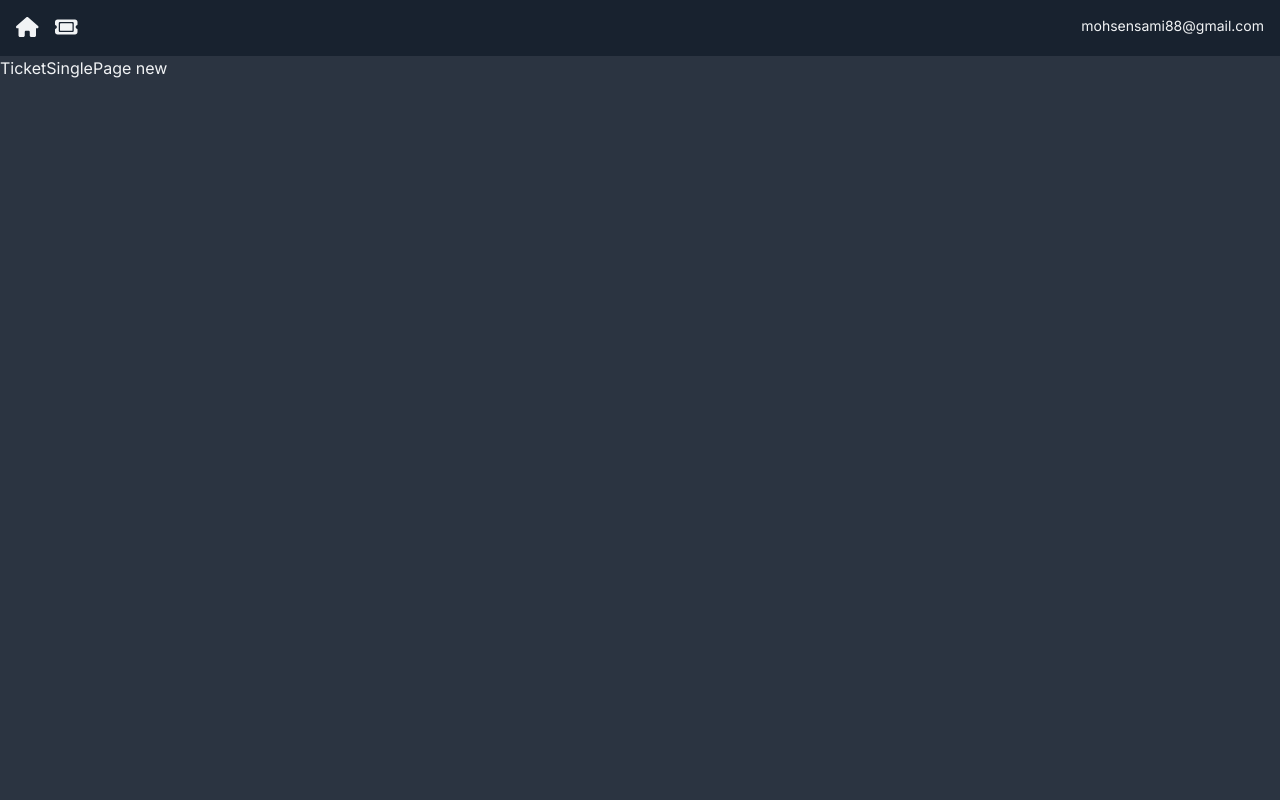
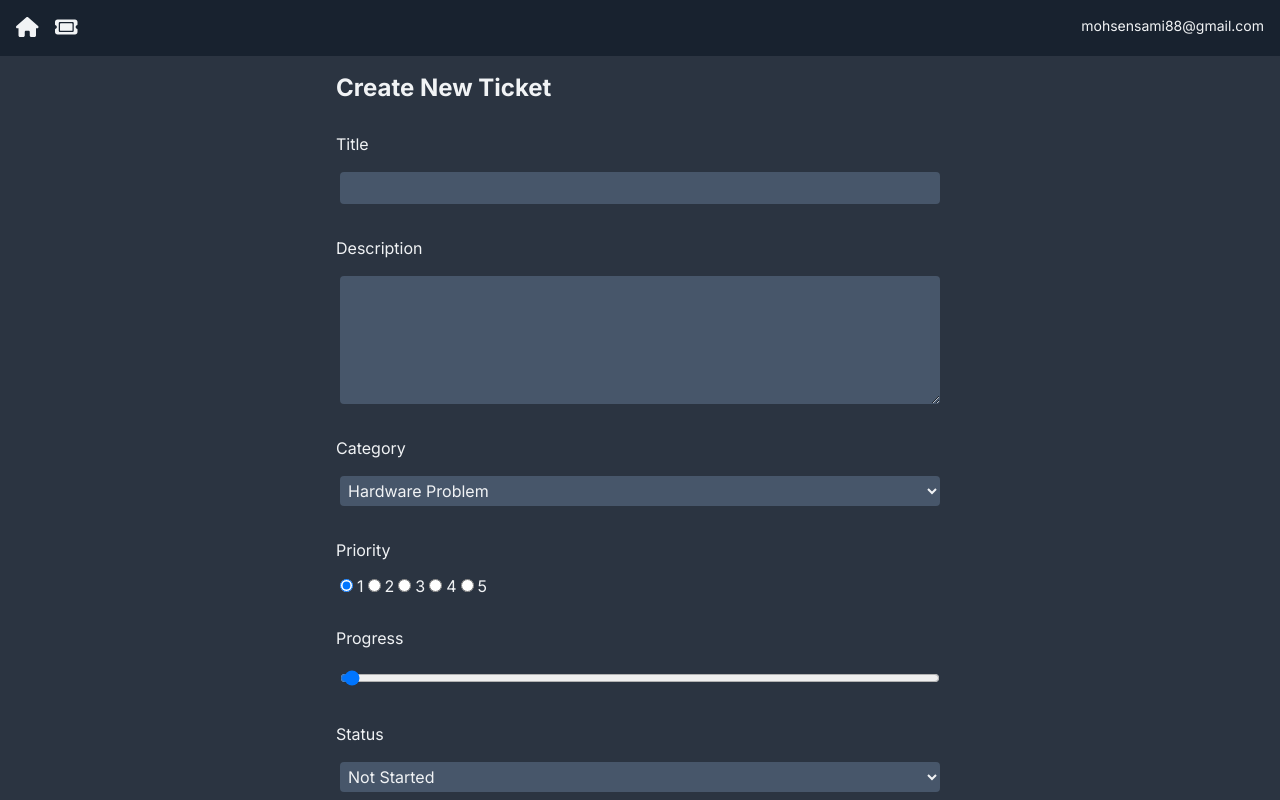
Before and after one commit to mohsensami/figma-clone, a Next.js app: page /TicketPage/new in a window 1280 px wide. Built offline with nearby package versions, Linux system fonts and the light colour scheme.

Commit message:
create add ticket form

```diff
--- /dev/null
+++ b/app/(components)/EditTicketForm.jsx
@@ -0,0 +1,148 @@
+'use client';
+import { useRouter } from 'next/navigation';
+import React, { useState } from 'react';
+
+const EditTicketForm = () => {
+    const router = useRouter();
+    const startingTicketData = {
+        title: '',
+        description: '',
+        priority: 1,
+        progress: 0,
+        status: 'not started',
+        category: 'Hardware Problem',
+    };
+
+    const [formData, setFormData] = useState(startingTicketData);
+
+    const handleChange = (e) => {
+        const value = e.target.value;
+        const name = e.target.name;
+
+        setFormData((preState) => ({
+            ...preState,
+            [name]: value,
+        }));
+    };
+
+    const handleSubmit = async (e) => {
+        e.preventDefault();
+
+        const res = await fetch('/api/Tickets', {
+            method: 'POST',
+            body: JSON.stringify({ formData }),
+            //@ts-ignore
+            'Content-Type': 'application/json',
+        });
+        if (!res.ok) {
+            throw new Error('Failed to create ticket');
+        }
+
+        router.refresh();
+        router.push('/');
+    };
+
+    const categories = ['Hardware Problem', 'Software Problem', 'Application Deveopment', 'Project'];
+
+    return (
+        <div className=" flex justify-center">
+            <form onSubmit={handleSubmit} method="post" className="flex flex-col gap-3 w-1/2">
+                <h3>Create New Ticket</h3>
+                <label>Title</label>
+                <input
+                    id="title"
+                    name="title"
+                    type="text"
+                    onChange={handleChange}
+                    required={true}
+                    value={formData.title}
+                />
+                <label>Description</label>
+                <textarea
+                    id="description"
+                    name="description"
+                    onChange={handleChange}
+                    required={true}
+                    value={formData.description}
+                    rows="5"
+                />
+                <label>Category</label>
+                <select name="category" value={formData.category} onChange={handleChange}>
+                    {categories?.map((category, _index) => (
+                        <option key={_index} value={category}>
+                            {category}
+                        </option>
+                    ))}
+                </select>
+
+                <label>Priority</label>
+                <div>
+                    <input
+                        id="priority-1"
+                        name="priority"
+                        type="radio"
+                        onChange={handleChange}
+                        value={1}
+                        checked={formData.priority == 1}
+                    />
+                    <label>1</label>
+                    <input
+                        id="priority-2"
+                        name="priority"
+                        type="radio"
+                        onChange={handleChange}
+                        value={2}
+                        checked={formData.priority == 2}
+                    />
+                    <label>2</label>
+                    <input
+                        id="priority-3"
+                        name="priority"
+                        type="radio"
+                        onChange={handleChange}
+                        value={3}
+                        checked={formData.priority == 3}
+                    />
+                    <label>3</label>
+                    <input
+                        id="priority-4"
+                        name="priority"
+                        type="radio"
+                        onChange={handleChange}
+                        value={4}
+                        checked={formData.priority == 4}
+                    />
+                    <label>4</label>
+                    <input
+                        id="priority-5"
+                        name="priority"
+                        type="radio"
+                        onChange={handleChange}
+                        value={5}
+                        checked={formData.priority == 5}
+                    />
+                    <label>5</label>
+                </div>
+                <label>Progress</label>
+                <input
+                    type="range"
+                    id="progress"
+                    name="progress"
+                    value={formData.progress}
+                    min="0"
+                    max="100"
+                    onChange={handleChange}
+                />
+                <label>Status</label>
+                <select name="status" value={formData.status} onChange={handleChange}>
+                    <option value="not started">Not Started</option>
+                    <option value="started">Started</option>
+                    <option value="done">Done</option>
+                </select>
+                <input type="submit" className="btn max-w-xs" value="Create Ticket" />
+            </form>
+        </div>
+    );
+};
+
+export default EditTicketForm;
--- a/app/TicketPage/[id]/page.jsx
+++ b/app/TicketPage/[id]/page.jsx
@@ -1,7 +1,12 @@
+import EditTicketForm from '@/app/(components)/EditTicketForm';
 import React from 'react';
 
 const TicketSinglePage = ({ params }) => {
-    return <div>TicketSinglePage {params.id}</div>;
+    return (
+        <div>
+            <EditTicketForm />
+        </div>
+    );
 };
 
 export default TicketSinglePage;
```
